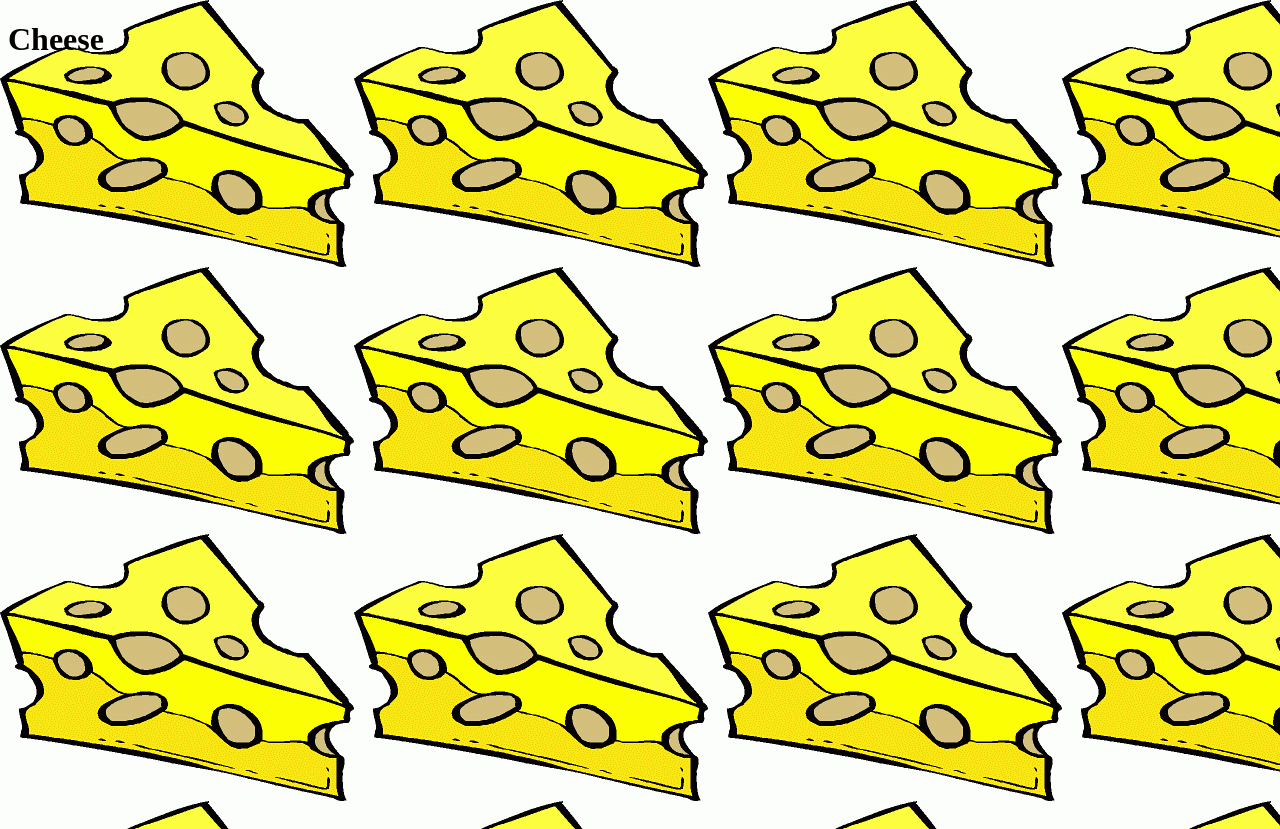
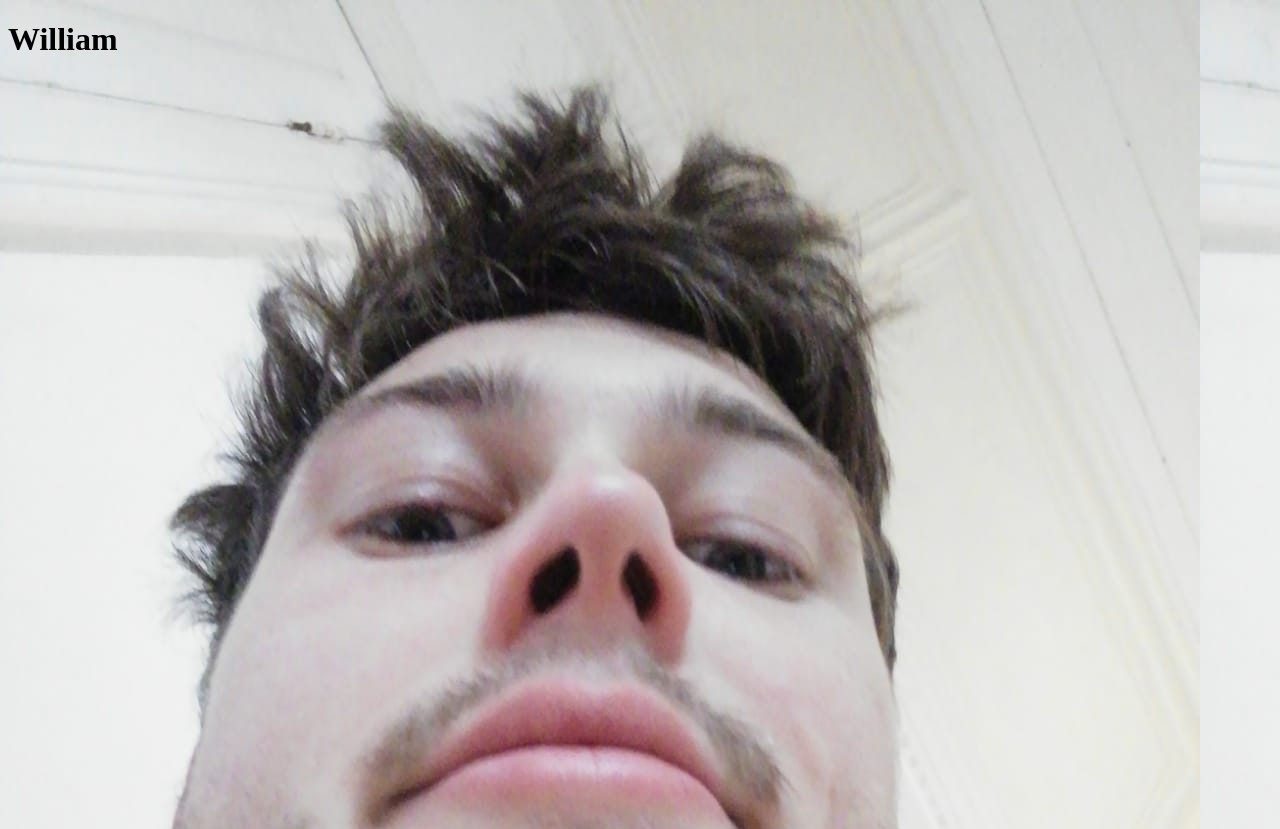
Before and after one commit to xtyrrell/cheese, a plain HTML site: page index.html in a window 1280 px wide. Drawn offline with Linux system fonts and the light colour scheme.

Commit message:
feat: add william version

```diff
--- a/index.html
+++ b/index.html
@@ -1,17 +1,17 @@
  <!DOCTYPE html>
 <html>
 <head>
-  <title>all about cheese</title>
+  <title>all about william</title>
   <style>
     body {
       min-height: 100vh;
 
-      background: url("cheese.gif");
+      background: url("william.jpeg");
     }
   </style>
 </head>
 
 <body>
-  <h1>Cheese</h1>
+  <h1>William</h1>
 </body>
 </html>
```
Also changed, not shown: cheese.gif (deleted), william.jpeg (added), 1 other file.
